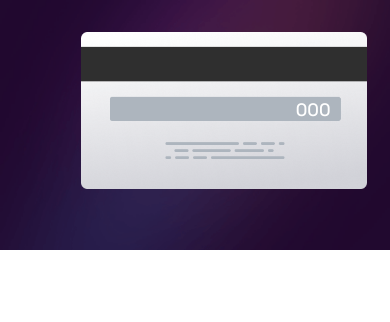
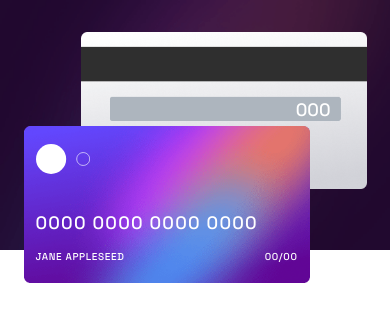
Before and after one commit to L3fd/interactive-card-details-form-main, a website: page index.html in a window 390 px wide. Drawn offline with Linux system fonts and the light colour scheme.

Commit message:
feat: add card front on mobile

```diff
--- a/index.html
+++ b/index.html
@@ -34,7 +34,25 @@
 						<span>000</span>
 					</div>
 				</div>
-				<div class="card-front"></div>
+				<div class="card-front">
+					<img
+						src="./images/bg-card-front.png"
+						alt=""
+						aria-hidden="true"
+					/>
+					<div class="card-details">
+						<img
+							src="./images/card-logo.svg"
+							alt=""
+							aria-hidden="true"
+						/>
+						<span class="card-number">0000 0000 0000 0000</span>
+						<div class="info">
+							<span class="cardholder-name">Jane Appleseed</span>
+							<span class="expiration-date">00/00</span>
+						</div>
+					</div>
+				</div>
 			</div>
 		</main>
 		<!-- 0000 0000 0000 0000 Jane Appleseed 00/00 000 Cardholder Name e.g. Jane
--- a/style.css
+++ b/style.css
@@ -64,3 +64,41 @@ main {
 	padding-right: 3.6rem;
 	color: white;
 }
+
+.card-front {
+	max-width: 28.6rem;
+	position: absolute;
+	top: 9.4rem;
+}
+
+.card-front img {
+	width: 100%;
+}
+
+.card-details {
+	position: absolute;
+	top: 0;
+	padding: 1.8rem 1.2rem;
+	width: 100%;
+	height: 100%;
+}
+
+.card-details img {
+	width: 5.4rem;
+	margin-bottom: 4rem;
+}
+.card-number {
+	display: block;
+	color: var(--white);
+	margin-bottom: 2rem;
+	letter-spacing: 0.12rem;
+}
+.info {
+	display: flex;
+	align-items: center;
+	justify-content: space-between;
+	font-size: 1rem;
+	letter-spacing: 0.065rem;
+	color: white;
+	text-transform: uppercase;
+}
```
